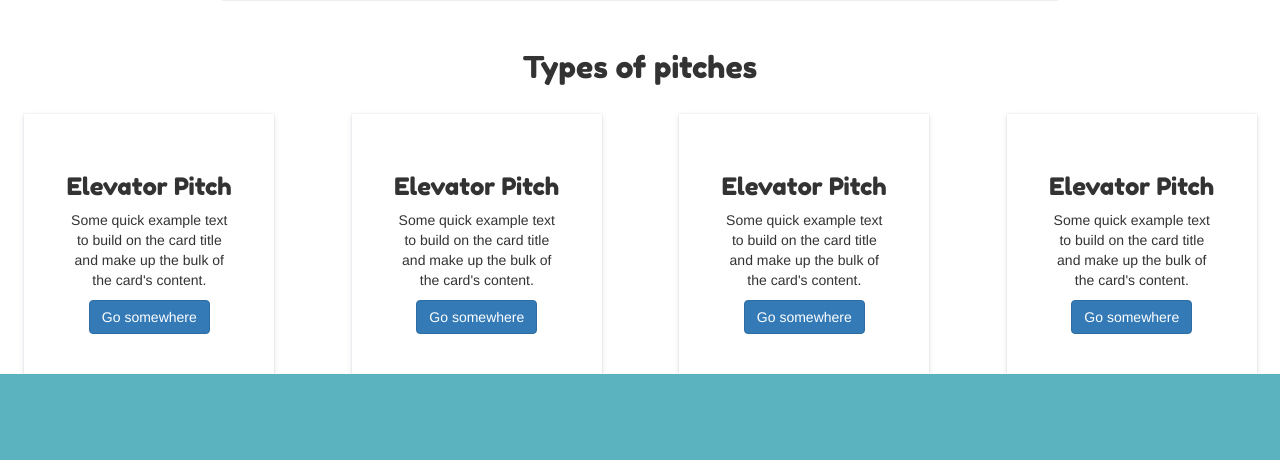
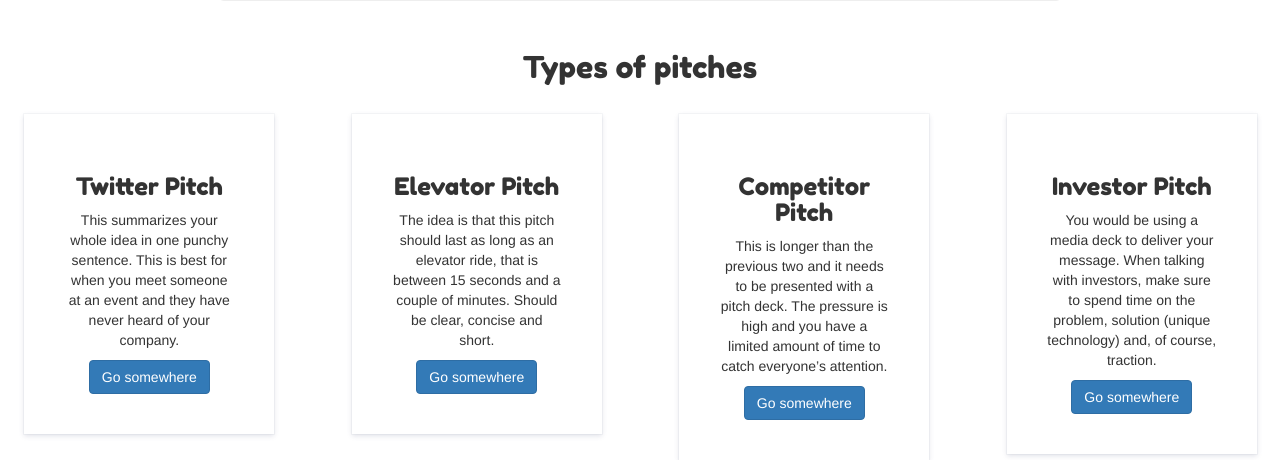
Before and after one commit to lornakamau/pitch, a Flask app: page / in a window 1280 px wide. Shown: the part 1259-1719 px from the top of the page. Before the commit the page ends 1633 px from the top, so only its background shows below. Run offline with Flask 2, Linux system fonts and the light colour scheme; some libraries are stand-ins or nearby versions.

Commit message:
add content to cards

```diff
--- a/app/templates/index.html
+++ b/app/templates/index.html
@@ -34,10 +34,9 @@
         <br>
         <div class="col-md-3">
             <div class="card" style="width: 25rem;">
-                <h3>Elevator Pitch</h3>
+                <h3>Twitter Pitch</h3>
                 <div class="card-body">
-                    <p class="card-text">Some quick example text to build on the card title and make up the bulk
-                        of the card's content.</p>
+                    <p class="card-text">This summarizes your whole idea in one punchy sentence. This is best for when you meet someone at an event and they have never heard of your company.</p>
                     <a href="#" class="btn btn-primary">Go somewhere</a>
                 </div>
             </div>
@@ -46,28 +45,25 @@
             <div class="card" style="width: 25rem;">
                 <h3>Elevator Pitch</h3>
                 <div class="card-body">
-                    <p class="card-text">Some quick example text to build on the card title and make up the bulk
-                        of the card's content.</p>
+                    <p class="card-text">The idea is that this pitch should last as long as an elevator ride, that is between 15 seconds and a couple of minutes. Should be clear, concise and short.</p>
                     <a href="#" class="btn btn-primary">Go somewhere</a>
                 </div>
             </div>
         </div>
         <div class="col-md-3">
             <div class="card" style="width: 25rem;">
-                <h3>Elevator Pitch</h3>
+                <h3>Competitor Pitch</h3>
                 <div class="card-body">
-                    <p class="card-text">Some quick example text to build on the card title and make up the bulk
-                        of the card's content.</p>
+                    <p class="card-text">This is longer than the previous two and it needs to be presented with a pitch deck. The pressure is high and you have a limited amount of time to catch everyone’s attention.</p>
                     <a href="#" class="btn btn-primary">Go somewhere</a>
                 </div>
             </div>
         </div>
         <div class="col-md-3">
             <div class="card" style="width: 25rem;">
-                <h3>Elevator Pitch</h3>
+                <h3>Investor Pitch</h3>
                 <div class="card-body">
-                    <p class="card-text">Some quick example text to build on the card title and make up the bulk
-                        of the card's content.</p>
+                    <p class="card-text">You would be using a media deck to deliver your message. When talking with investors, make sure to spend time on the problem, solution (unique technology) and, of course, traction.</p>
                     <a href="#" class="btn btn-primary">Go somewhere</a>
                 </div>
             </div>
```
